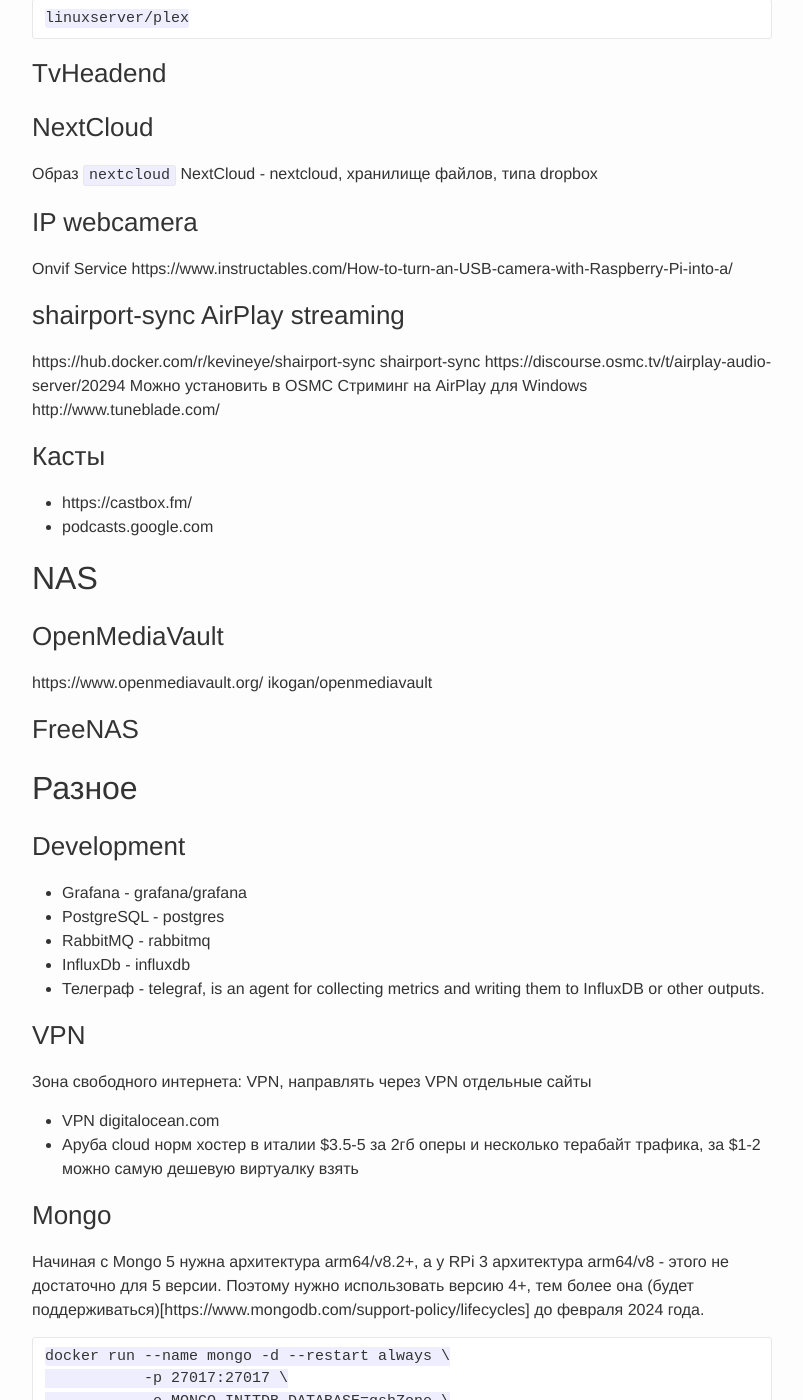
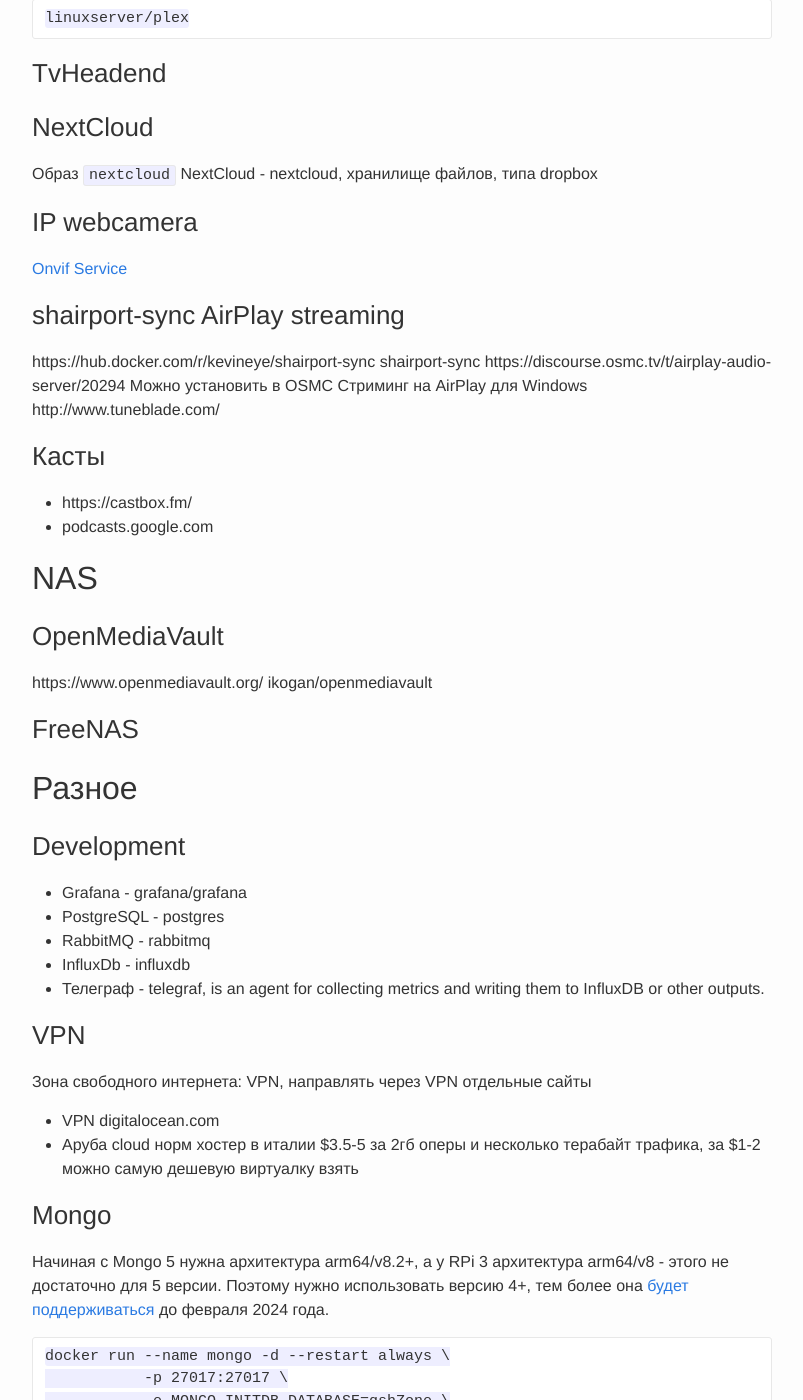
Before and after one commit to qshZone/qshzone.github.io, a Jekyll site: the page built from _posts/2022-08-23-rpi-docker-server.md, in a window 1280 px wide and 1400 px high, scrolled down 5154 px. Shown: the whole window, without its empty margins (238-1041 px from the left). Built offline with Jekyll 4.4.1, drawn with Linux system fonts in a browser that asks for light colours.

Commit message:
Исправления ошибок в посте и в верстке

````diff
--- a/_posts/2022-08-23-rpi-docker-server.md
+++ b/_posts/2022-08-23-rpi-docker-server.md
@@ -179,8 +179,7 @@
 
 ### IP webcamera
 
-Onvif Service
-https://www.instructables.com/How-to-turn-an-USB-camera-with-Raspberry-Pi-into-a/
+[Onvif Service](https://www.instructables.com/How-to-turn-an-USB-camera-with-Raspberry-Pi-into-a/)
 
 
 ### shairport-sync AirPlay streaming
@@ -223,7 +222,7 @@
 
 ### Mongo
 
-Начиная с Mongo 5 нужна архитектура arm64/v8.2+, а у RPi 3 архитектура arm64/v8 - этого не достаточно для 5 версии. Поэтому нужно использовать версию 4+, тем более она (будет поддерживаться)[https://www.mongodb.com/support-policy/lifecycles] до февраля 2024 года.
+Начиная с Mongo 5 нужна архитектура arm64/v8.2+, а у RPi 3 архитектура arm64/v8 - этого не достаточно для 5 версии. Поэтому нужно использовать версию 4+, тем более она [будет поддерживаться](https://www.mongodb.com/support-policy/lifecycles) до февраля 2024 года.
 
 ```
 docker run --name mongo -d --restart always \
--- a/js/main.js
+++ b/js/main.js
@@ -1,4 +1,5 @@
-/* Все нелокальные ссылки открываются в новой вкладке */
+// Все нелокальные ссылки открываются в новой вкладке
+
 (function () {
     var links = document.links;
     for (var i = 0, linksLength = links.length; i < linksLength; i++) {
````
Also changed, not shown: go-links.md (+1 -1 lines).
